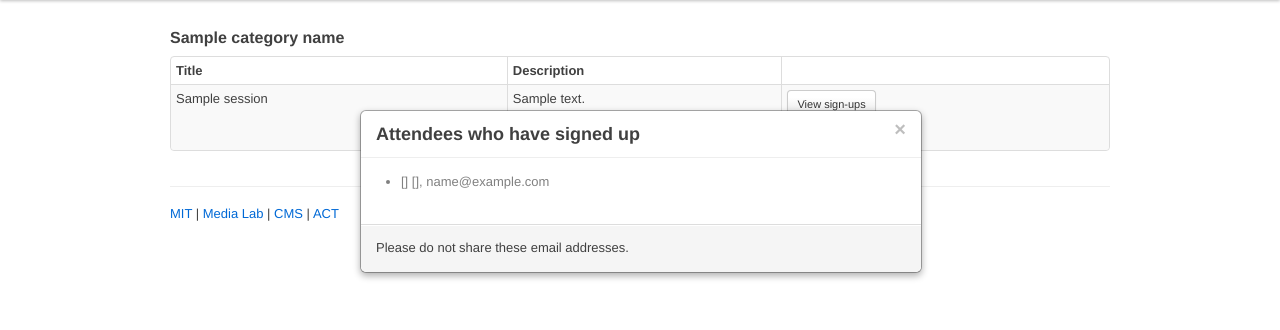
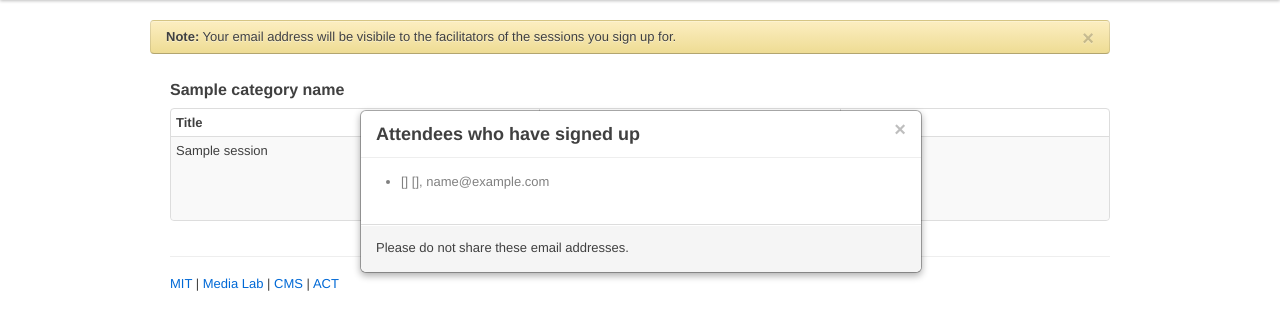
Before and after one commit to ricarose/shekho, a Django app: template templates/session/dashboard.html in a window 1280 px wide. Shown: the part 40-370 px from the top of the page. Run offline with Django 3.2, Linux system fonts and the light colour scheme; the template is opened without the code that fills it: most values are stand-ins (such as "Sample title", 1, 10 or a date in 2020); some libraries are stand-ins or nearby versions.

Commit message:
Template fixes

```diff
--- a/templates/session/dashboard.html
+++ b/templates/session/dashboard.html
@@ -3,14 +3,17 @@
 {% block pagetitle %}Dashboard{% endblock %}
 
 {% block scripts %}
-<script>
-$(function() {
-   $("tr").click(function(){
-      window.location = $(this).data("url");
-
-   });
-});
-</script>
+    <script src="/static/js/bootstrap-twipsy.js"></script>
+    <script src="/static/js/bootstrap-popover.js"></script>
+    <script src="/static/js/bootstrap-modal.js"></script>
+    <script src="/static/js/bootstrap-alerts.js"></script>
+            <script>
+            $(function () {
+              $("a[rel=twipsy]").twipsy({
+                live: true
+              })
+            })
+          </script>
 {% endblock %}
 
 {% block navbar %}
@@ -20,6 +23,12 @@ $(function() {
             <li><a href="/help">Help</a></li>
 {% endblock %}
 
+{% block banner %}
+<div class="alert-message notice fade in" data-alert="alert">
+<a class="close" href="#">&times;</a>
+<p><strong>Note:</strong> Your email address will be visibile to the facilitators of the sessions you sign up for.</p>
+</div>
+{% endblock %}
 
 {% block primary %}
 
@@ -40,7 +49,7 @@ $(function() {
         <td>{{ session.title }}</td>
         <td>{{ session.description }}</td>
         <td>
-        <a id="signup" data-controls-modal="modal-for-session{{session.id}}" data-backdrop="static" class="btn small" >View sign-ups</a>
+        <a id="signup" data-controls-modal="modal-for-session{{session.id}}" data-backdrop="static" class="btn small" >Sign-ups</a>
 
         <div id="modal-for-session{{session.id}}" class="modal hide fade in" style="display: block; ">
             <div class="modal-header">
@@ -59,7 +68,7 @@ $(function() {
             </div>
         </div>
 
-        <br>
+        <br><br>
         <a id="signup" href="#" class="btn small" onClick="confirm({{session.id}});">Confirm</a>
         </td>
       </tr>
```
